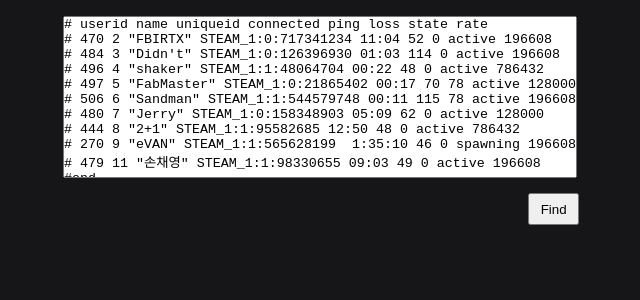
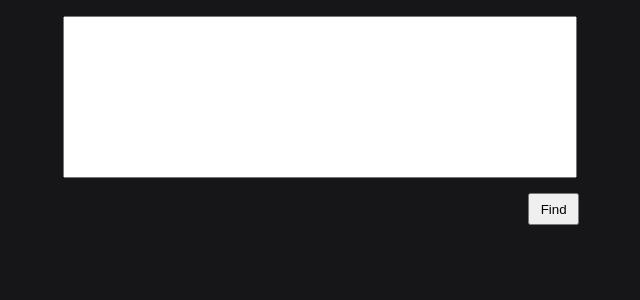
Before and after one commit to finnbechinka/better-faceit-finder, a React (Vite) app: page / in a window 1280 px wide. Shown: the top 300 px of the page, without its empty margins (320-960 px from the left). Built offline with nearby package versions, Linux system fonts and the light colour scheme.

Commit message:
fix: remove dev default vals

```diff
--- a/src/App.tsx
+++ b/src/App.tsx
@@ -31,7 +31,7 @@
     <div className="App">
       <div className="mainContent">
         <form onSubmit={lookup}>
-          <textarea className="statusInput" name="status" defaultValue={testInput}></textarea>
+          <textarea className="statusInput" name="status" defaultValue={""}></textarea>
           <input className="statusSubmit" type="submit" value="Find" />
         </form>
         <div className="cardContainer">
```
